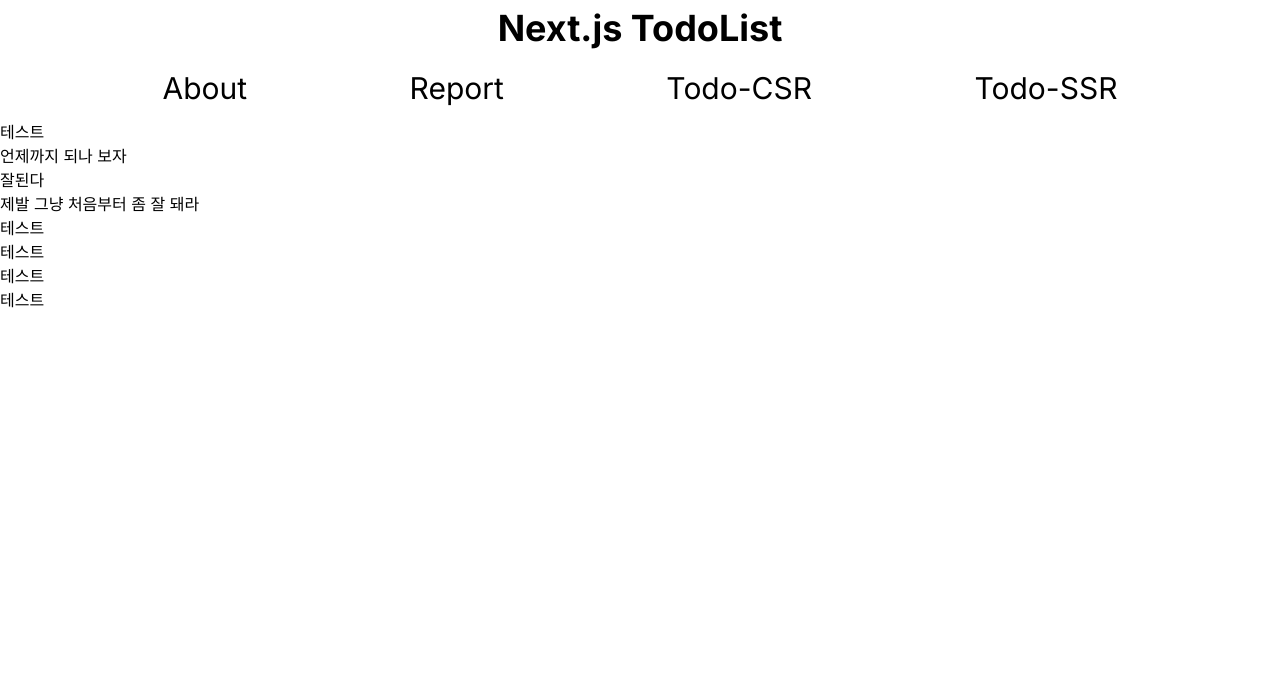
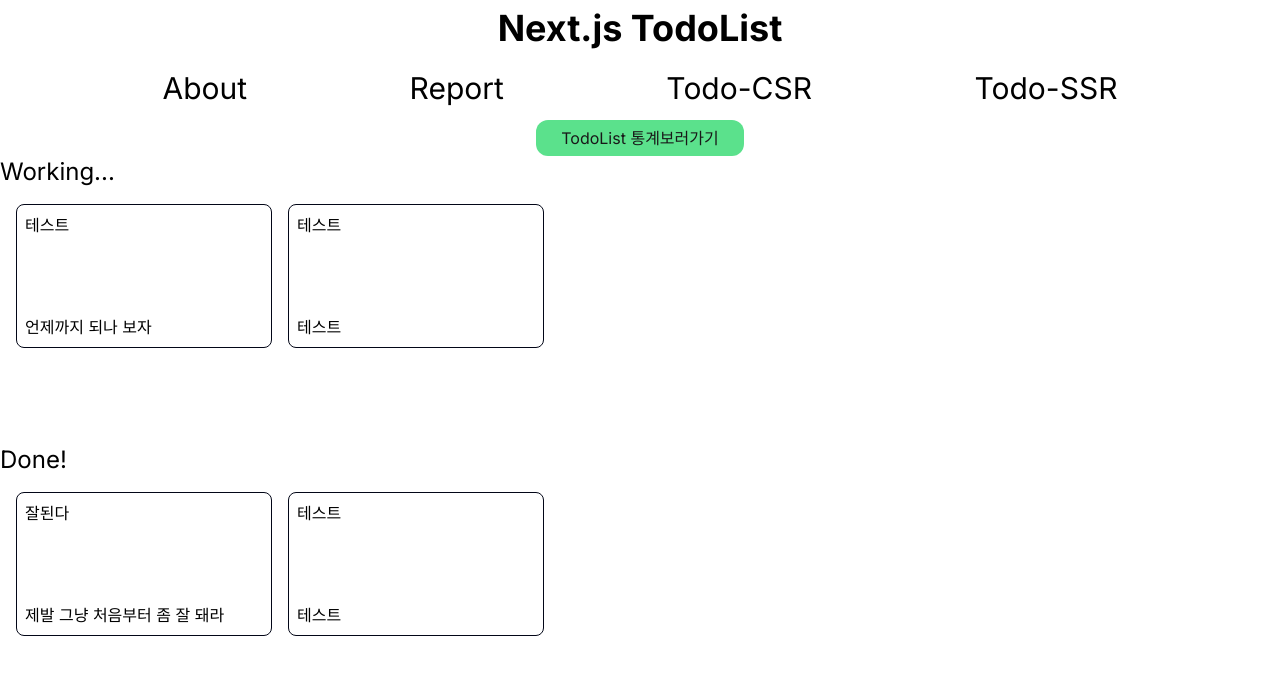
Before and after one commit to DecidedCard/nextjs-todolist, a Next.js app: page /todo-ssr in a window 1280 px wide. Shown: the top 674 px of the page. Built offline with nearby package versions, Linux system fonts and the light colour scheme; data requests are answered from the project's data file.

Commit message:
[style] todoList SSR css 작성

```diff
--- a/src/app/todo-ssr/page.tsx
+++ b/src/app/todo-ssr/page.tsx
@@ -1,4 +1,5 @@
 import { TodoListType } from "@/types";
+import Link from "next/link";
 import React from "react";
 
 const TodoSSRPage = async () => {
@@ -9,14 +10,52 @@
 
   return (
     <main>
-      {todoList.map((item) => {
+      <Link href={"/report"}>
+        <p className="flex justify-center items-center bg-green-400 w-52 h-9 rounded-xl opacity-90 mx-auto">
+          TodoList 통계보러가기
+        </p>
+      </Link>
+
+      <div className="min-h-72">
+        <h2 className="text-2xl">Working...</h2>
+        <section className="flex flex-wrap m-2">
+          {todoList
+            .filter((item) => {
+              return item.isDone === false;
+            })
+            .map((item) => {
               return (
-          <div key={item.id}>
+                <div
+                  key={item.id}
+                  className="flex flex-col justify-between m-2 p-2 min-w-64 min-h-36 rounded-lg border border-solid border-slate-950"
+                >
                   <h2>{item.title}</h2>
                   <p>{item.contents}</p>
                 </div>
               );
             })}
+        </section>
+      </div>
+      <div className="min-h-72">
+        <h2 className="text-2xl">Done!</h2>
+        <section className="flex flex-wrap m-2">
+          {todoList
+            .filter((item) => {
+              return item.isDone === true;
+            })
+            .map((item) => {
+              return (
+                <div
+                  key={item.id}
+                  className="flex flex-col justify-between m-2 p-2 min-w-64 min-h-36 rounded-lg border border-solid border-slate-950"
+                >
+                  <h2>{item.title}</h2>
+                  <p>{item.contents}</p>
+                </div>
+              );
+            })}
+        </section>
+      </div>
     </main>
   );
 };
--- a/src/components/TodoListComponents/TodoList.tsx
+++ b/src/components/TodoListComponents/TodoList.tsx
@@ -28,7 +28,7 @@
                 className="flex flex-col justify-between m-2 p-2 min-w-64 min-h-36 rounded-lg border border-solid border-slate-950"
               >
                 <h3>{item.title}</h3>
-                <p className="whitespace">{item.contents}</p>
+                <p>{item.contents}</p>
                 <div className="flex justify-end gap-2">
                   <button
                     onClick={() => updateMutate(item)}
```
Lines whose indentation alone changed are shown as unchanged.
